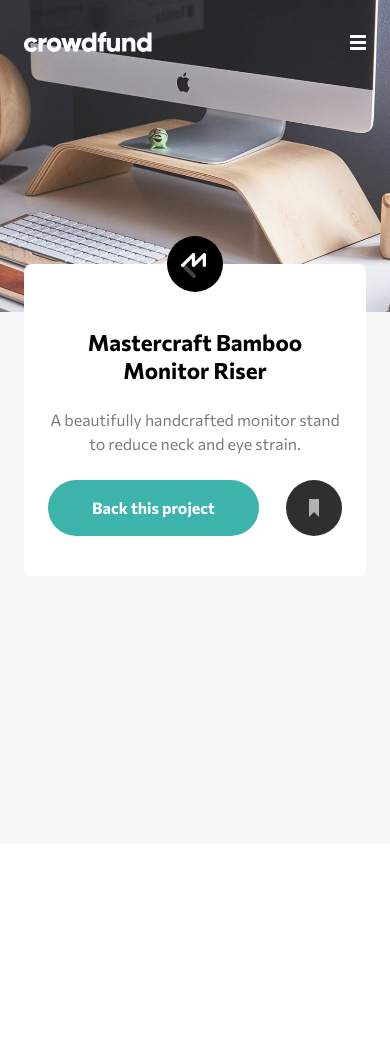
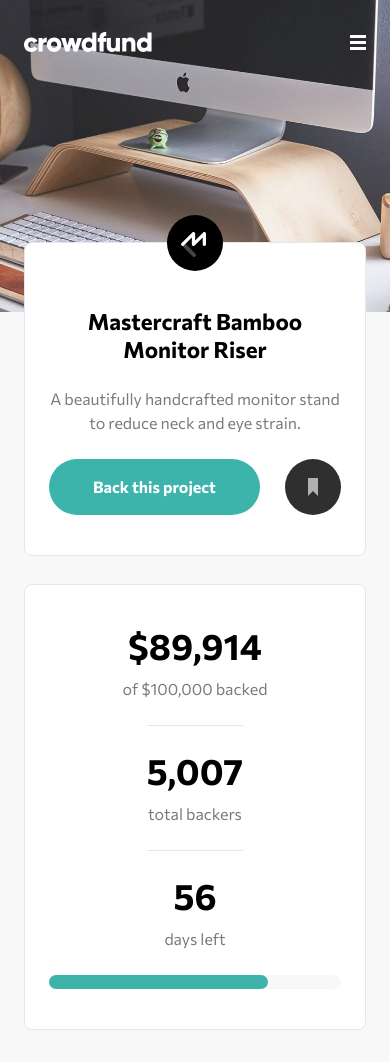
Before and after one commit to GabeGar/crowdfunding-product-page, a React (Vite) app: page / in a window 390 px wide. Before the commit the page ends 844 px from the top, so only its background shows below. Built offline with nearby package versions, Linux system fonts and the light colour scheme.

Commit message:
creates second main section for mobile design
minor style updates to prior section included

```diff
--- a/src/App.jsx
+++ b/src/App.jsx
@@ -2,6 +2,7 @@ import logo from '../src/assets/images/logo.svg';
 import hamburger from '../src/assets/images/icon-hamburger.svg';
 import masterCraft from '../src/assets/images/logo-mastercraft.svg';
 import Bookmark from './components/UI/Bookmark';
+import ProgressBar from './components/ProgressBar/ProgressBar';
 
 const App = () => {
     return (
@@ -18,19 +19,20 @@ const App = () => {
                     </nav>
                 </header>
 
-                <main className="relative flex flex-col justify-center items-center bg-white my-[13rem] rounded-lg px-6">
+                <main className="flex flex-col gap-7 mt-[11.65rem]">
+                    <section className=" relative flex flex-col justify-center items-center bg-white rounded-lg px-6 border border-solid border-neutral-dark-gray/10`">
                         <img
                             src={masterCraft}
                             alt="Master craft logo"
                             className="absolute top-[-1.75rem] right-[50%] translate-x-[50%]"
                         />
-                    <section className="flex flex-col gap-6 pt-16 pb-10 text-center">
-                        <h1 className=" text-[1.4rem] leading-7 font-bold">
+                        <div className="flex flex-col gap-6 pt-16 pb-10 text-center">
+                            <h1 className="text-[1.4rem] leading-7 font-bold">
                                 Mastercraft Bamboo Monitor Riser
                             </h1>
-                        <p className=" text-neutral-dark-gray">
-                            A beautifully handcrafted monitor stand to reduce
-                            neck and eye strain.
+                            <p className="text-neutral-dark-gray">
+                                A beautifully handcrafted monitor stand to
+                                reduce neck and eye strain.
                             </p>
                             <div className="flex justify-between gap-1">
                                 <button className=" px-11 py-4 rounded-[2rem] bg-primary-moderate-cyan text-white font-bold">
@@ -40,6 +42,33 @@ const App = () => {
                                     <Bookmark />
                                 </button>
                             </div>
+                        </div>
+                    </section>
+
+                    <section className="flex flex-col items-center bg-white rounded-lg px-6 py-10 border border-solid border-neutral-dark-gray/10` text-center">
+                        <article className="relative flex flex-col gap-3 pb-6">
+                            <h2 className="text-4xl font-bold">$89,914</h2>
+                            <p className="text-neutral-dark-gray">
+                                of $100,000 backed
+                            </p>
+                        </article>
+                        <hr className="max-w-[6rem] w-[35%] self-center" />
+                        <article className="flex flex-col gap-3 py-6">
+                            <h2 className="text-4xl font-bold">5,007</h2>
+                            <p className="text-neutral-dark-gray">
+                                total backers
+                            </p>
+                        </article>
+                        <hr className="max-w-[6rem] w-[35%] self-center" />
+                        <article className="flex flex-col gap-3 py-6">
+                            <h2 className="text-4xl font-bold">56</h2>
+                            <p className="text-neutral-dark-gray">days left</p>
+                        </article>
+
+                        <div className="w-full flex justify-center">
+                            {/* Temp value */}
+                            <ProgressBar currentValue={75} />
+                        </div>
                     </section>
                 </main>
             </div>
```
Lines whose indentation alone changed are shown as unchanged.
